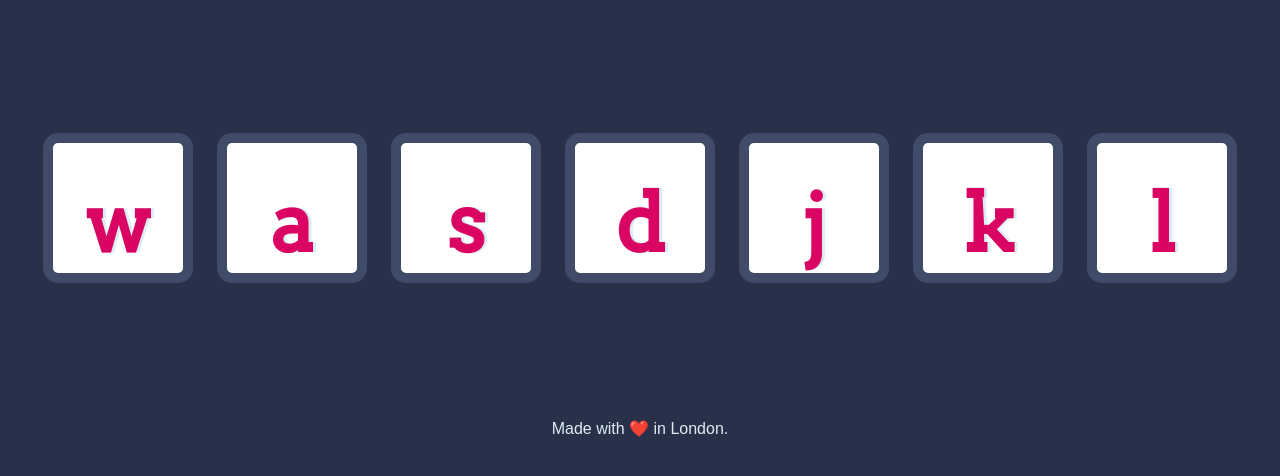
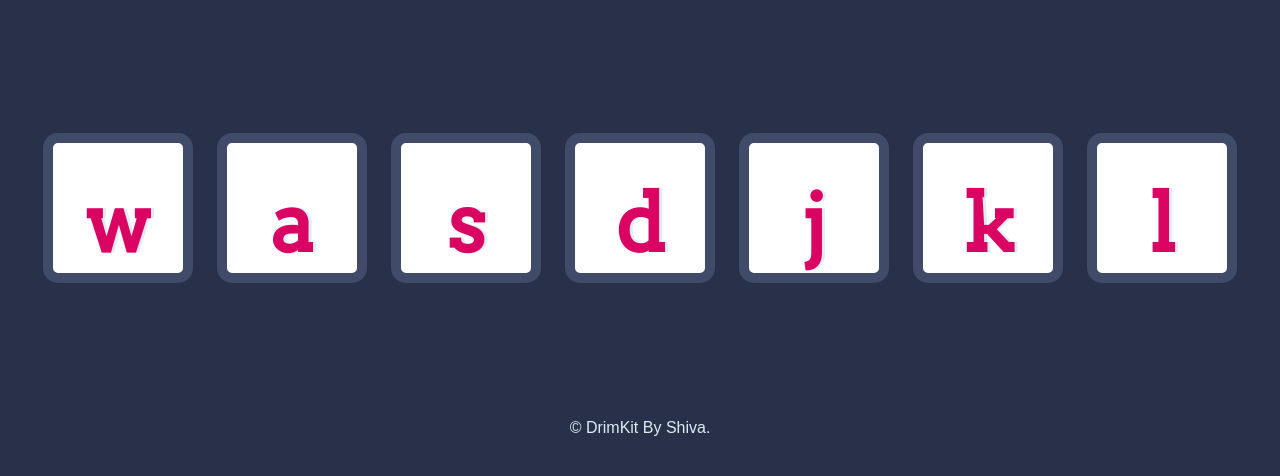
Before and after one commit to shivabaghel011/drumkit, a plain HTML site: page index.html in a window 1280 px wide. Shown: the part 156-632 px from the top of the page. Drawn offline with Linux system fonts and the light colour scheme.

Commit message:
Update footer text to credit DrimKit

```diff
--- a/index.html
+++ b/index.html
@@ -23,7 +23,7 @@
 
 
   <footer>
-    Made with ❤️ in London.
+    © DrimKit By Shiva.
   </footer>
   <script src="./index.js"></script>
 </body>
```
